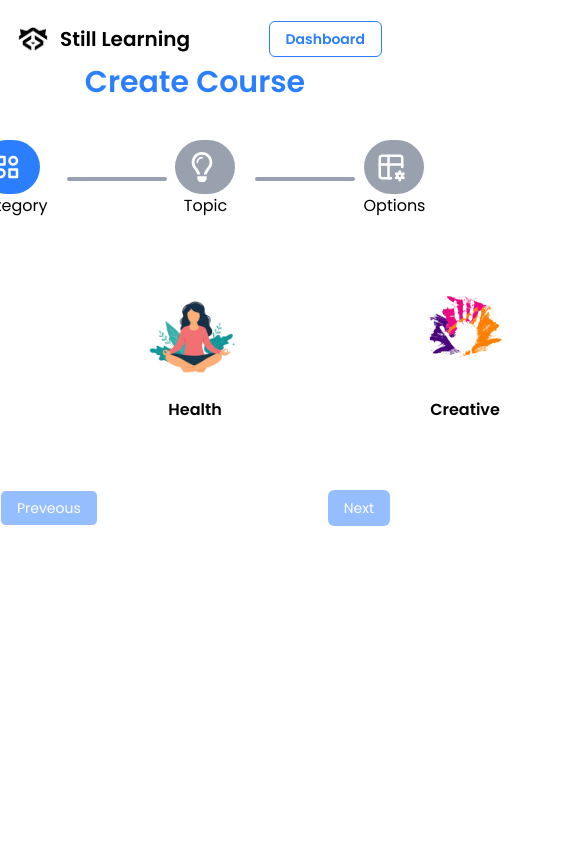
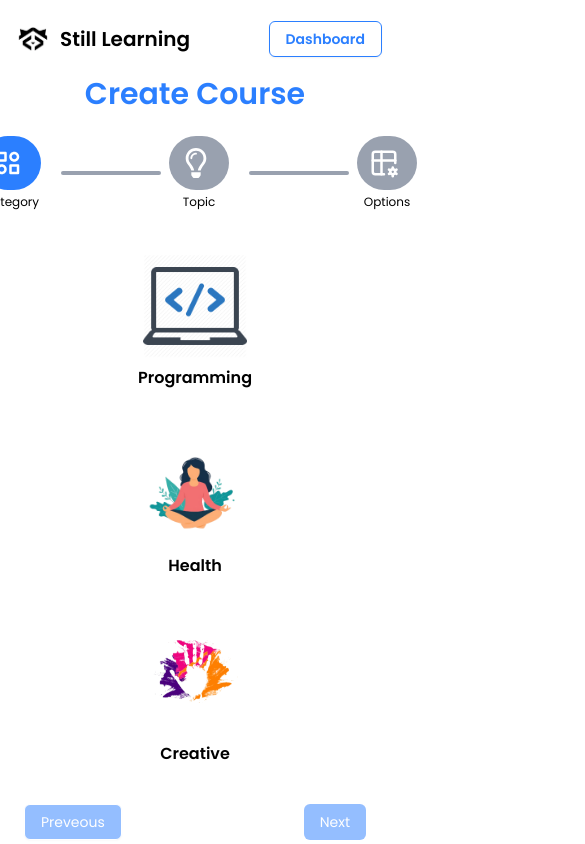
Before and after one commit to Sahil-tried-coding/Still-Learning, a Next.js app: page /createcourse in a window 390 px wide. Shown: the whole page, 585 px wide, since content can reach past the window. Built offline with nearby package versions, Linux system fonts and the light colour scheme; no server answers.

Commit message:
changes made in explore

```diff
--- a/src/app/createcourse/[courseId]/page.tsx
+++ b/src/app/createcourse/[courseId]/page.tsx
@@ -211,7 +211,7 @@ const CourseLayout = () => {
 
   return (
     <div>
-      <div className="md:px-22 lg:px-48 mt-4 lg:flex lg:flex-col lg:items-center">
+      <div className="w-full px md:px-22 lg:px-48 mt-4 lg:flex lg:flex-col lg:items-center">
       <h1 className="font-bold text-center text-4xl text-blue-600 tracking-wide mb-6">
         Course Layout
       </h1>
@@ -221,15 +221,15 @@ const CourseLayout = () => {
 
         {/* course details */}
         <CourseDetails course={course} />
-
-        <ChapterDetails course={course} />
-
         <Button
-          className="bg-blue-500 text-white font-semibold cursor-pointer my-3.5"
+          className="bg-green-600 text-white font-semibold cursor-pointer my-5.5 w-[90%] mx-4 h-14"
           onClick={GenerateCourseContent}
         >
           Generate Content
         </Button>
+        <ChapterDetails course={course} />
+
+
       </div>
       <LoadingDailog loading={loading} />
     </div>
--- a/src/app/createcourse/_component/Category.tsx
+++ b/src/app/createcourse/_component/Category.tsx
@@ -26,10 +26,11 @@ const Category = () => {
   return (
     <div>
 
-        <div className='mt-12 flex items-center justify-center gap-5'>
+        <div className='md:mt-12 mt-6 md:flex grid items-center justify-center gap-5
+        '>
             {SelecteCategory.map((item,index)=>(
                 <div key={index}>
-                    <div onClick={()=>handleCategory(item.name)} className={`w-[250px]  cursor-pointer hove:border   flex flex-col items-center py-3 ${userCourseInput?.category === item.name && "border-blue-700 border-2 bg-blue-100"}`}>
+                    <div onClick={()=>handleCategory(item.name)} className={`md:w-[250px] w-[300px]  cursor-pointer hove:border   flex flex-col items-center py-3 ${userCourseInput?.category === item.name && "border-blue-700 border-2 bg-blue-100"}`}>
 
                     <Image className='w-[120px]  h-[120px] p-2'  alt='a' src={item.icon}/>
                     <h1 className='font-semibold'>{item.name}</h1>
--- a/src/app/createcourse/_component/Options.tsx
+++ b/src/app/createcourse/_component/Options.tsx
@@ -26,12 +26,12 @@ const Options = () => {
 
 
   return (
-    <div className="mx-12 lg:mx-44">
+    <div className= "mx-6 md:mt-0 md:mb-0 mb-8 mt-12 md:mx-12 lg:mx-44">
       <div className=" grid grid-cols-2 lg:mx-44 mt-8 gap-8 items-center justify-evenly">
         <div>
                 <label >Difficulty Level</label>
           <Select value={userCourseInput?.level} onValueChange={(value)=>handleOptionsInput('level',value)}>
-            <SelectTrigger className="w-[240px] mt-1.5">
+            <SelectTrigger className="w-[180px] md:w-[240px] mt-1.5">
               <SelectValue placeholder="Select" />
             </SelectTrigger>
             <SelectContent className="bg-blue-400 text-white mt-1.5">
@@ -44,7 +44,7 @@ const Options = () => {
         <div>
             <label htmlFor="">Course Duration</label>
             <Select value={userCourseInput?.duration} onValueChange={(value)=>handleOptionsInput('duration',value)}>
-            <SelectTrigger className="w-[240px] mt-1.5">
+            <SelectTrigger className="w-[180px] md:w-[240px] mt-1.5">
               <SelectValue placeholder="Select" />
             </SelectTrigger>
             <SelectContent className="bg-blue-400 text-white mt-1.5">
@@ -57,7 +57,7 @@ const Options = () => {
         <div>
                 <label >Add a Video Content</label>
                 <Select value={userCourseInput?.videoContent} onValueChange={(value)=>handleOptionsInput('videoContent',value)}>
-            <SelectTrigger className="w-[240px] mt-1.5">
+            <SelectTrigger className="w-[180px] md:w-[240px] mt-1.5">
               <SelectValue placeholder="Select" />
             </SelectTrigger>
             <SelectContent className="bg-blue-400 text-white mt-1.5">
@@ -69,7 +69,7 @@ const Options = () => {
         <div>
                 <label >No of Chapters</label>
 
-            <Input value={userCourseInput?.chapters || "" } onChange={e=>handleOptionsInput('chapters',e.target.value)} className="w-[240px] mt-1.5" type="number"></Input>
+            <Input value={userCourseInput?.chapters || "" } onChange={e=>handleOptionsInput('chapters',e.target.value)} className="w-[180px] md:w-[240px] mt-1.5" type="number"></Input>
         </div>
       </div>
     </div>
--- a/src/app/createcourse/_component/Topic_description.tsx
+++ b/src/app/createcourse/_component/Topic_description.tsx
@@ -24,14 +24,14 @@ const Topic_description = () => {
 
 
   return (
-    <div className='mx-20 lg:px-44 lg:mt-12 flex flex-col gap-8'>
+    <div className='md:mx-20 mt-16 mx-6 lg:px-44 lg:mt-12 flex flex-col gap-8'>
       <div>
-        <label  className=' capitalize'> {`Type something you want a course on  maybe "TypeScript", maybe "Yoga"… or maybe how to finally finish what you start. `}
+        <label  className=' font-semibold capitalize'> {`Type something you want a course on  maybe "TypeScript", maybe "Yoga"… or maybe how to finally finish what you start. `}
           <Input required={true} value={userCourseInput?.topic || ""} name='topic' onChange={e=>handleTopicInput(e.target.name,e.target.value)}  className='mt-3 capitalize font-semibold text-lg' placeholder='Enter a Topic '/>
         </label>
       </div>
       <div>
-        <label > {`Want the course to be more on point? Add extra details (totally optional).`}
+        <label className=' font-semibold'> {`Want the course to be more on point? Add extra details (totally optional).`}
           <Textarea required value={userCourseInput?.description} name='description' onChange={e=>handleTopicInput(e.target.name,e.target.value)} className='mt-3 capitalize font-semibold text-lg'  placeholder='Bit Details '/>
         </label>
       </div>
--- a/src/app/createcourse/page.tsx
+++ b/src/app/createcourse/page.tsx
@@ -232,15 +232,15 @@ NoOfChapters:${userCourseInput.chapters}, in strictly JSON format`;
   return (
     <div className="">
       <div className="flex items-center justify-center ">
-        <div className="text-3xl font-semibold text-blue-500">
+        <div className="mt-3 md:mt-0 text-3xl font-semibold text-blue-500">
           Create Course
         </div>
       </div>
 
       {/* stepper */}
-      <div className="flex mt-10 items-center justify-center ">
+      <div className=" flex mt-6 md:mt-10 items-center justify-center ">
         {StepperOptions.map((item, index) => (
-          <div className="flex items-center gap-5" key={index}>
+          <div className=" flex items-center gap-5" key={index}>
             <div className="flex ml-2 flex-col items-center">
               <div
                 className={`text-3xl p-3 w-[60px] text-white rounded-full ${
@@ -250,7 +250,7 @@ NoOfChapters:${userCourseInput.chapters}, in strictly JSON format`;
                 {item.icon}
               </div>
 
-              <div>{item.name}</div>
+              <div className="text-xs mt-1 md:text-base md:mt-0">{item.name}</div>
             </div>
             {index !== StepperOptions.length - 1 && (
               <div
@@ -269,7 +269,7 @@ NoOfChapters:${userCourseInput.chapters}, in strictly JSON format`;
         {activeIndex == 2 && <Options />}
       </div>
 
-      <div className="flex justify-between md:px-11 mt-14 lg:px-44">
+      <div className="flex justify-between md:px-11 mt-6.5 px-6 md:mt-14 lg:px-44">
         <Button
           disabled={activeIndex == 0}
           variant={"outline"}
```
